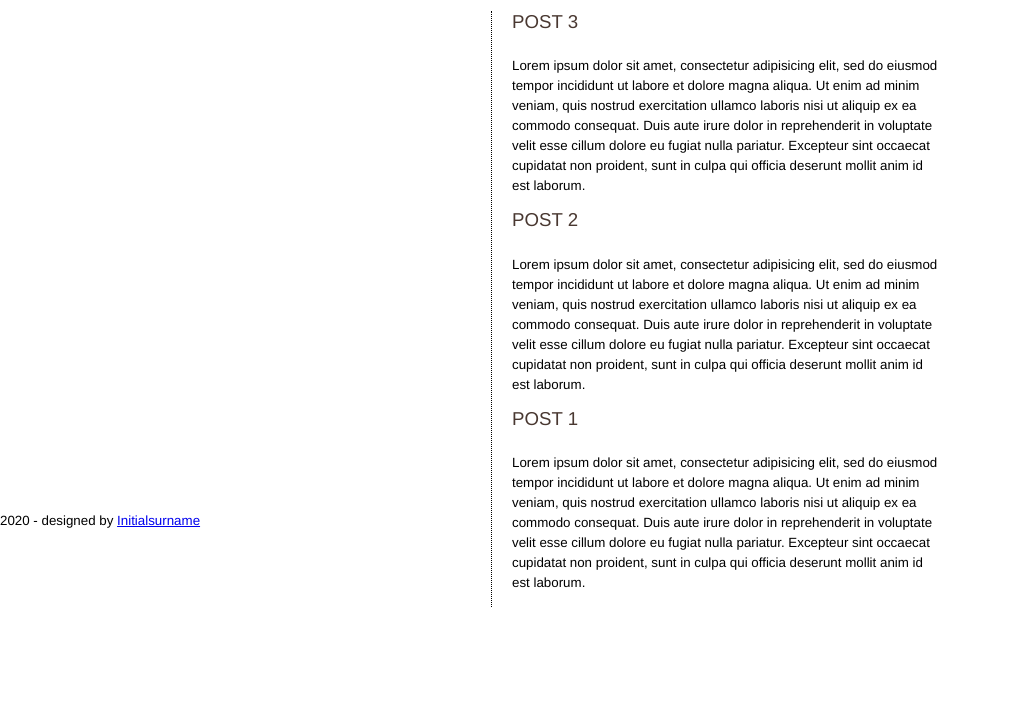
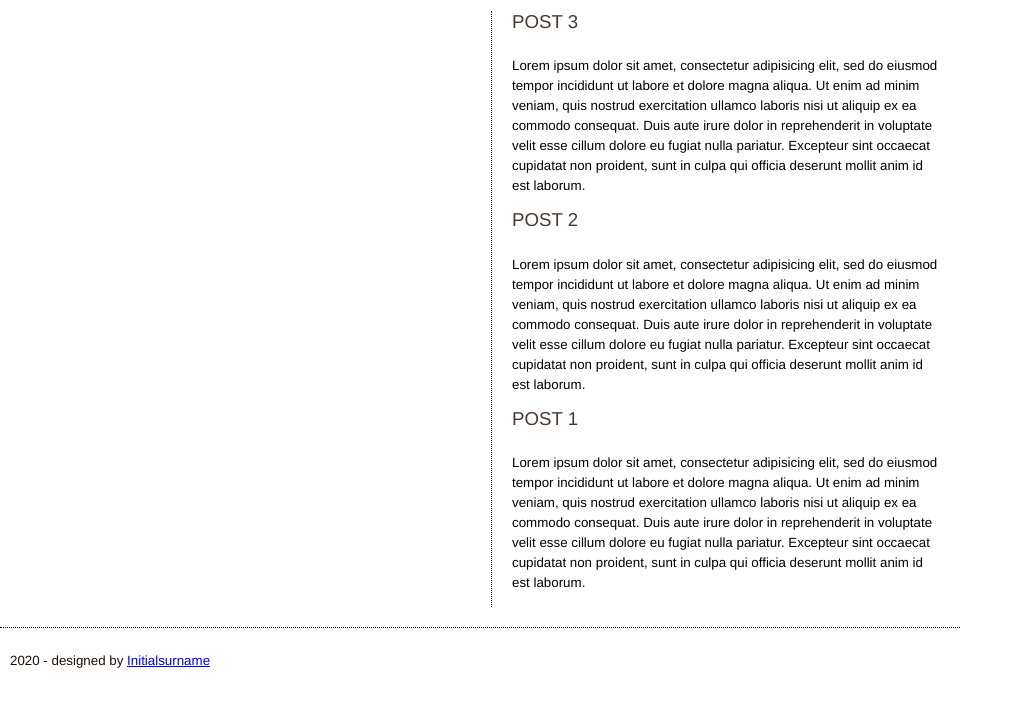
Before and after one commit to biela5/brieraAppConnectedToDB, a plain HTML site: page index.html in a window 1280 px wide. Shown: the part 45-752 px from the top of the page, without its empty margins (0-1023 px from the left). Drawn offline with Linux system fonts and the light colour scheme.

Commit message:
CSS footer added

```diff
--- a/style.css
+++ b/style.css
@@ -35,3 +35,12 @@ color: #493831;
 padding-bottom: 10px;
 margin: 0;
 }
+footer {
+clear:both !important;
+width:940px;
+height: 100px;
+padding: 10px;
+color:#200f08 ;
+border-top: 1px dotted #000;
+background:#fff;
+}
```
